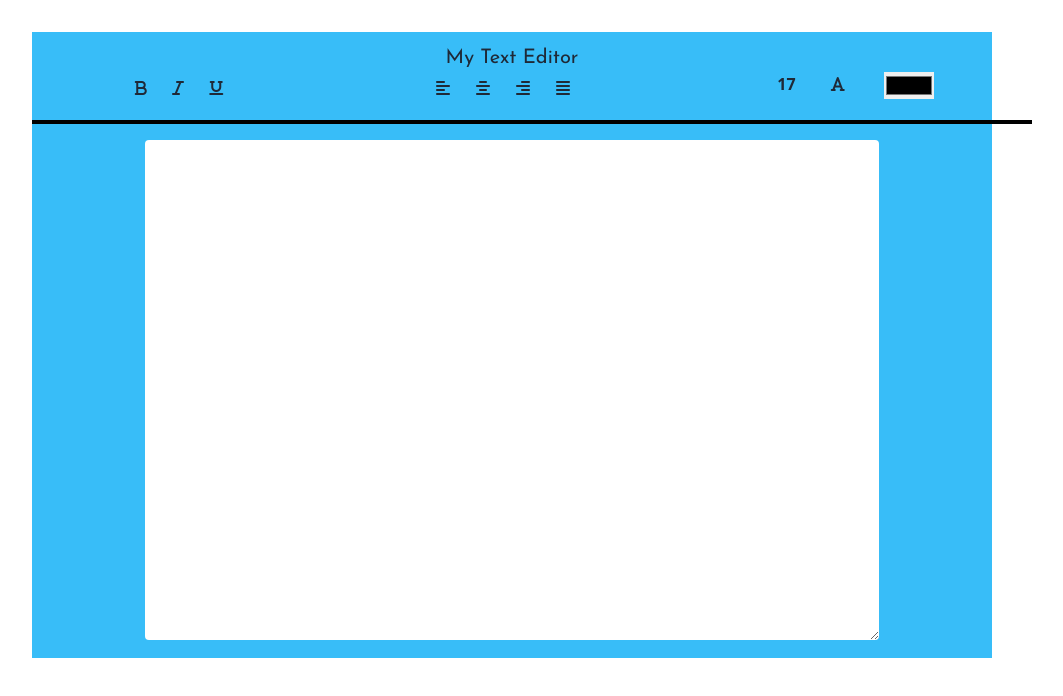
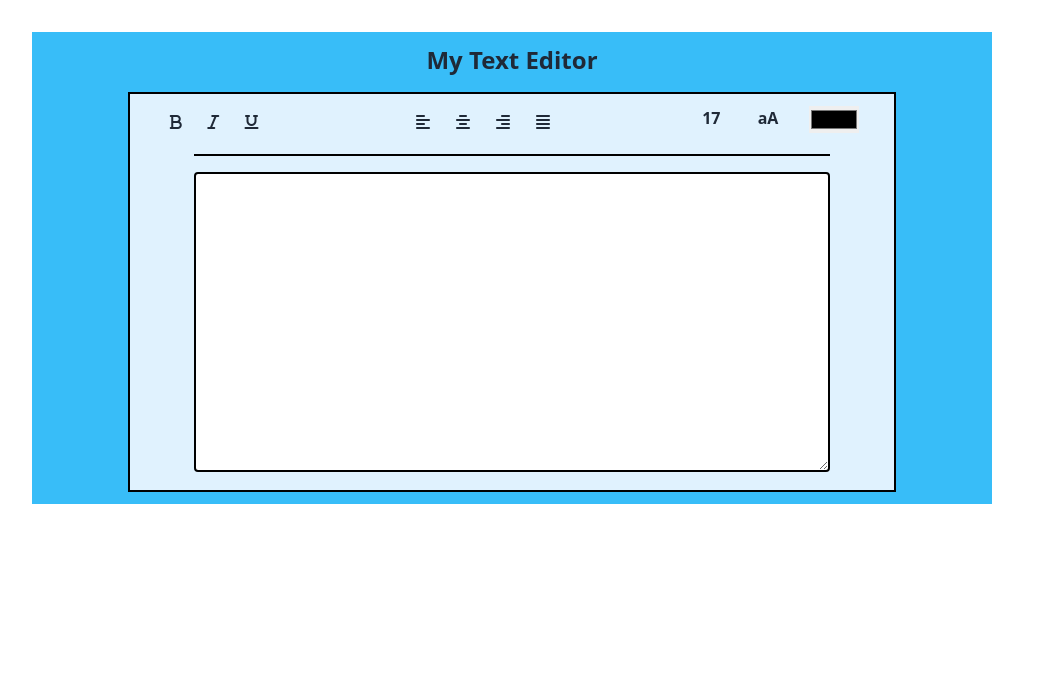
Before and after one commit to MonjurElahiTouheed/my-first-ever-text-editor, a plain HTML site: page index.html in a window 1280 px wide. Shown: the whole page, without its empty margins (128-1191 px from the left). Drawn offline with nearby package versions, Linux system fonts and the light colour scheme.

Commit message:
html edited

```diff
--- a/index.html
+++ b/index.html
@@ -11,39 +11,41 @@
     <link rel="preconnect" href="https://fonts.gstatic.com" crossorigin>
     <link href="https://fonts.googleapis.com/css2?family=Josefin+Sans:ital,wght@0,100..700;1,100..700&display=swap"
         rel="stylesheet">
+    <link href="/your-path-to-uicons/css/uicons-[your-style].css" rel="stylesheet">
     <script src="https://kit.fontawesome.com/500b809900.js" crossorigin="anonymous"></script>
     <style>
-        section h1{
+        section h1 {
             font-family: "Josefin Sans", sans-serif;
         }
     </style>
 </head>
 
 <body>
-    <main>
-        <section class="bg-sky-400 w-3/4 mt-8 mx-auto py-3">
-            <h1 class="text-center text-xl">My Text Editor</h1>
-            <div class="flex justify-around w-[1000px] mx-auto mb-4">
-                <div class="flex w-28">
+    <main class="bg-sky-400 w-[96%] lg:w-3/4 mt-8 mx-auto py-3">
+        <h1 class="text-center text-2xl font-bold">My Text Editor</h1>
+        <section class="bg-sky-100 w-[96.5%] lg:w-4/5 mt-4 mx-auto py-3 border-2 border-black">
+            <div class="flex justify-between w-[96%] lg:w-11/12 mx-auto mb-4">
+                <div class="flex w-1/4 lg:w-28">
                     <p class="w-1/3"><i id="boldBtn" class="fa-solid fa-bold p-2"></i></p>
                     <p class="w-1/3"><i id="italicBtn" class="fa-solid fa-italic p-2"></i></p>
                     <p class="w-1/3"><i id="underlineBtn" class="fa-solid fa-underline p-2"></i></p>
                 </div>
-                <div class="flex w-40">
+                <div class="flex w-1/3 lg:w-40">
                     <p class="w-1/4"><i id="AlignLeft" class="fa-solid fa-align-left p-2"></i></p>
                     <p class="w-1/4"><i id="AlignCenter" class="fa-solid fa-align-center p-2"></i></p>
                     <p class="w-1/4"><i id="AlignRight" class="fa-solid fa-align-right p-2"></i></p>
                     <p class="w-1/4"><i id="AlignJustify" class="fa-solid fa-align-justify p-2"></i></p>
                 </div>
-                <div class="flex w-40">
-                    <p class="w-1/3"><input type="number" min="1" max="48" value="17" id="fontSizeInput" class="w-10 bg-sky-400 font-bold focus:bg-blue-500"></p>
-                    <p class="w-1/3"><i class="fa-solid fa-font"></i></p>
-                    <p class="w-1/3"><input type="color" name="" id="text-color" value="#000000"></p>
+                <div class="flex w-[36%] lg:justify-between lg:w-40">
+                    <p class="w-1/3 lg:w-10"><input type="number" min="1" max="100" value="17" id="fontSizeInput"
+                            class="w-[92.5%] lg:w-10 bg-sky-100 font-bold focus:bg-blue-500"></p>
+                    <p id="caseFormat" class="w-9 font-bold">aA</p>
+                    <p class="w-[53px]"><input type="color" name="" id="text-color" value="#000000"></p>
                 </div>
             </div>
-            <div class="border-b-4 border-black w-[1000px] mx-auto mb-4"></div>
-            <div class="w-5/6 mx-auto text-center">
-                <textarea id="text-field" class="rounded w-11/12 h-[500px]"></textarea>
+            <div class="border-b-2 border-black w-10/12 mx-auto mb-4"></div>
+            <div class="w-10/12 mx-auto text-center">
+                <textarea id="text-field" class="rounded w-full h-[300px] border-2 border-black"></textarea>
             </div>
         </section>
     </main>
--- a/js/app.js
+++ b/js/app.js
@@ -186,6 +186,16 @@ document.getElementById('fontSizeInput').addEventListener('change',function(){
     document.getElementById('text-field').style.fontSize = document.getElementById('fontSizeInput').value + 'px';
 })
 
+document.getElementById('caseFormat').addEventListener('click', function(){
+    const caseFormatBtn = document.getElementById('caseFormat');
+    caseFormatBtn.classList.toggle('btn');
+    caseFormatBtn.classList.toggle('btn-square');
+    caseFormatBtn.classList.toggle('btn-error');
+    caseFormatBtn.classList.toggle('btn-sm');
+
+    textField.classList.toggle('uppercase');
+})
+
 document.getElementById('text-color').addEventListener('change', function(){
     document.getElementById('text-field').style.color = document.getElementById('text-color').value;
 })
```
